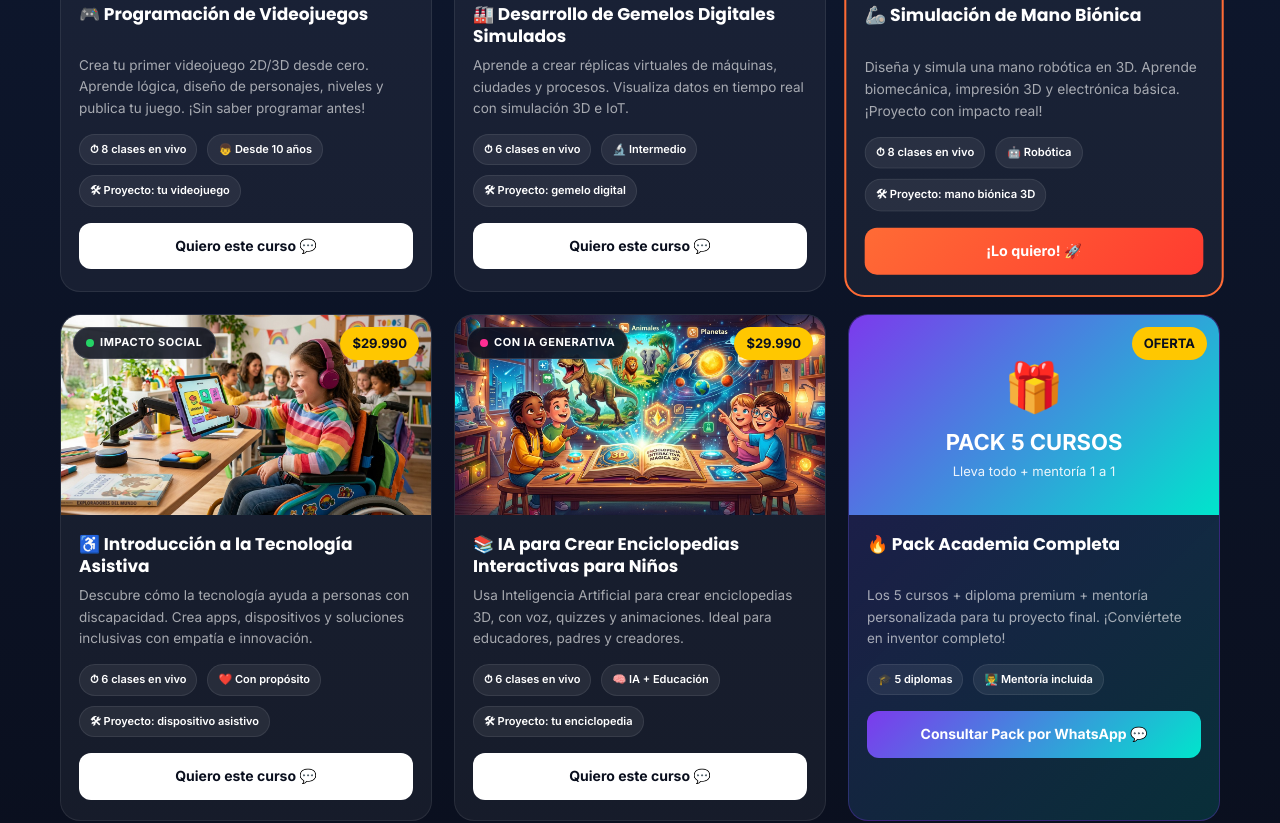
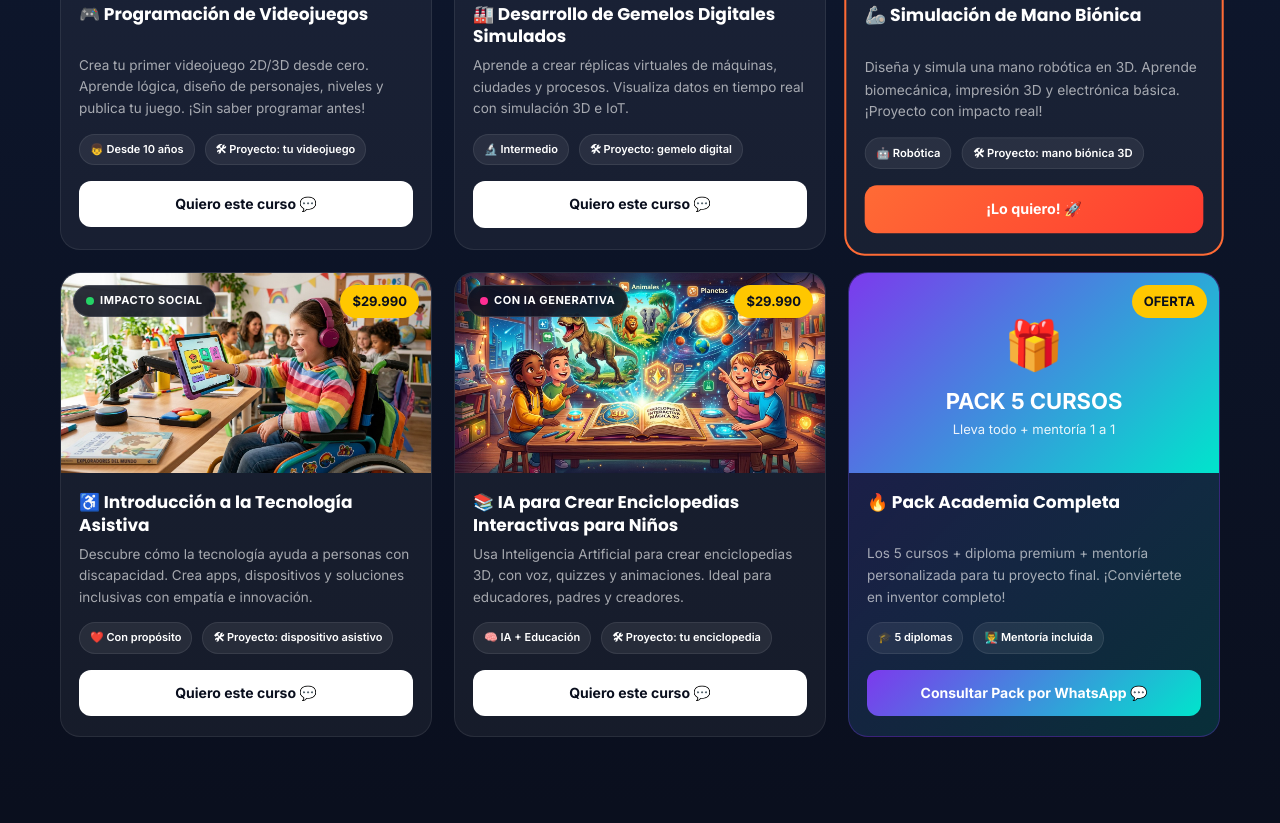
Before and after one commit to academiadeinventos-ui/academia-de-inventos, a plain HTML site: page index.html in a window 1280 px wide. Shown: the part 1367-2190 px from the top of the page. Drawn offline with Linux system fonts and the light colour scheme.

Commit message:
🧹 Saca número de clases en vivo, deja solo valor por proyecto

```diff
--- a/index.html
+++ b/index.html
@@ -201,7 +201,6 @@ footer{background:#060A14;border-top:1px solid rgba(255,255,255,0.08);padding:40
           <h3>🎮 Programación de Videojuegos</h3>
           <p>Crea tu primer videojuego 2D/3D desde cero. Aprende lógica, diseño de personajes, niveles y publica tu juego. ¡Sin saber programar antes!</p>
           <div class="card-meta">
-            <span class="meta-pill">⏱ 8 clases en vivo</span>
             <span class="meta-pill">👦 Desde 10 años</span>
             <span class="meta-pill">🛠 Proyecto: tu videojuego</span>
           </div>
@@ -219,7 +218,6 @@ footer{background:#060A14;border-top:1px solid rgba(255,255,255,0.08);padding:40
           <h3>🏭 Desarrollo de Gemelos Digitales Simulados</h3>
           <p>Aprende a crear réplicas virtuales de máquinas, ciudades y procesos. Visualiza datos en tiempo real con simulación 3D e IoT.</p>
           <div class="card-meta">
-            <span class="meta-pill">⏱ 6 clases en vivo</span>
             <span class="meta-pill">🔬 Intermedio</span>
             <span class="meta-pill">🛠 Proyecto: gemelo digital</span>
           </div>
@@ -237,7 +235,6 @@ footer{background:#060A14;border-top:1px solid rgba(255,255,255,0.08);padding:40
           <h3>🦾 Simulación de Mano Biónica</h3>
           <p>Diseña y simula una mano robótica en 3D. Aprende biomecánica, impresión 3D y electrónica básica. ¡Proyecto con impacto real!</p>
           <div class="card-meta">
-            <span class="meta-pill">⏱ 8 clases en vivo</span>
             <span class="meta-pill">🤖 Robótica</span>
             <span class="meta-pill">🛠 Proyecto: mano biónica 3D</span>
           </div>
@@ -255,7 +252,6 @@ footer{background:#060A14;border-top:1px solid rgba(255,255,255,0.08);padding:40
           <h3>♿ Introducción a la Tecnología Asistiva</h3>
           <p>Descubre cómo la tecnología ayuda a personas con discapacidad. Crea apps, dispositivos y soluciones inclusivas con empatía e innovación.</p>
           <div class="card-meta">
-            <span class="meta-pill">⏱ 6 clases en vivo</span>
             <span class="meta-pill">❤️ Con propósito</span>
             <span class="meta-pill">🛠 Proyecto: dispositivo asistivo</span>
           </div>
@@ -273,7 +269,6 @@ footer{background:#060A14;border-top:1px solid rgba(255,255,255,0.08);padding:40
           <h3>📚 IA para Crear Enciclopedias Interactivas para Niños</h3>
           <p>Usa Inteligencia Artificial para crear enciclopedias 3D, con voz, quizzes y animaciones. Ideal para educadores, padres y creadores.</p>
           <div class="card-meta">
-            <span class="meta-pill">⏱ 6 clases en vivo</span>
             <span class="meta-pill">🧠 IA + Educación</span>
             <span class="meta-pill">🛠 Proyecto: tu enciclopedia</span>
           </div>
@@ -344,7 +339,7 @@ footer{background:#060A14;border-top:1px solid rgba(255,255,255,0.08);padding:40
         <h2 style="font-size:36px;margin:14px 0 6px">Invierte en tu futuro hoy</h2>
         <p style="opacity:0.9">Cada curso incluye todo: clases en vivo + manual en PDF paso a paso + diploma de participación + proyecto.</p>
         <div style="display:flex;align-items:end;gap:16px;margin-top:18px;flex-wrap:wrap">
-          <div><div class="price-old">$59.990</div><div class="price-big">$29.990 <small>CLP</small></div><div style="font-size:12px;opacity:0.85">por curso • por proyecto • sin mensualidades</div></div>
+          <div><div class="price-old">$59.990</div><div class="price-big">$29.990 <small>CLP</small></div><div style="font-size:12px;opacity:0.85">valor por proyecto</div></div>
           <div style="background:var(--yellow);color:#0A0F1E;padding:8px 14px;border-radius:12px;font-weight:900">¡50% DESCUENTO!</div>
         </div>
         <a class="btn-hero" style="margin-top:20px;background:#fff;color:#7C3AED;box-shadow:0 8px 24px rgba(0,0,0,0.2)" href="https://wa.me/56951327157?text=Hola%20quiero%20aprovechar%20la%20OFERTA%20de%20$29.990%20Academia%20de%20Inventos%20🚀" target="_blank">💬 Inscribirme por WhatsApp ahora →</a>
```
